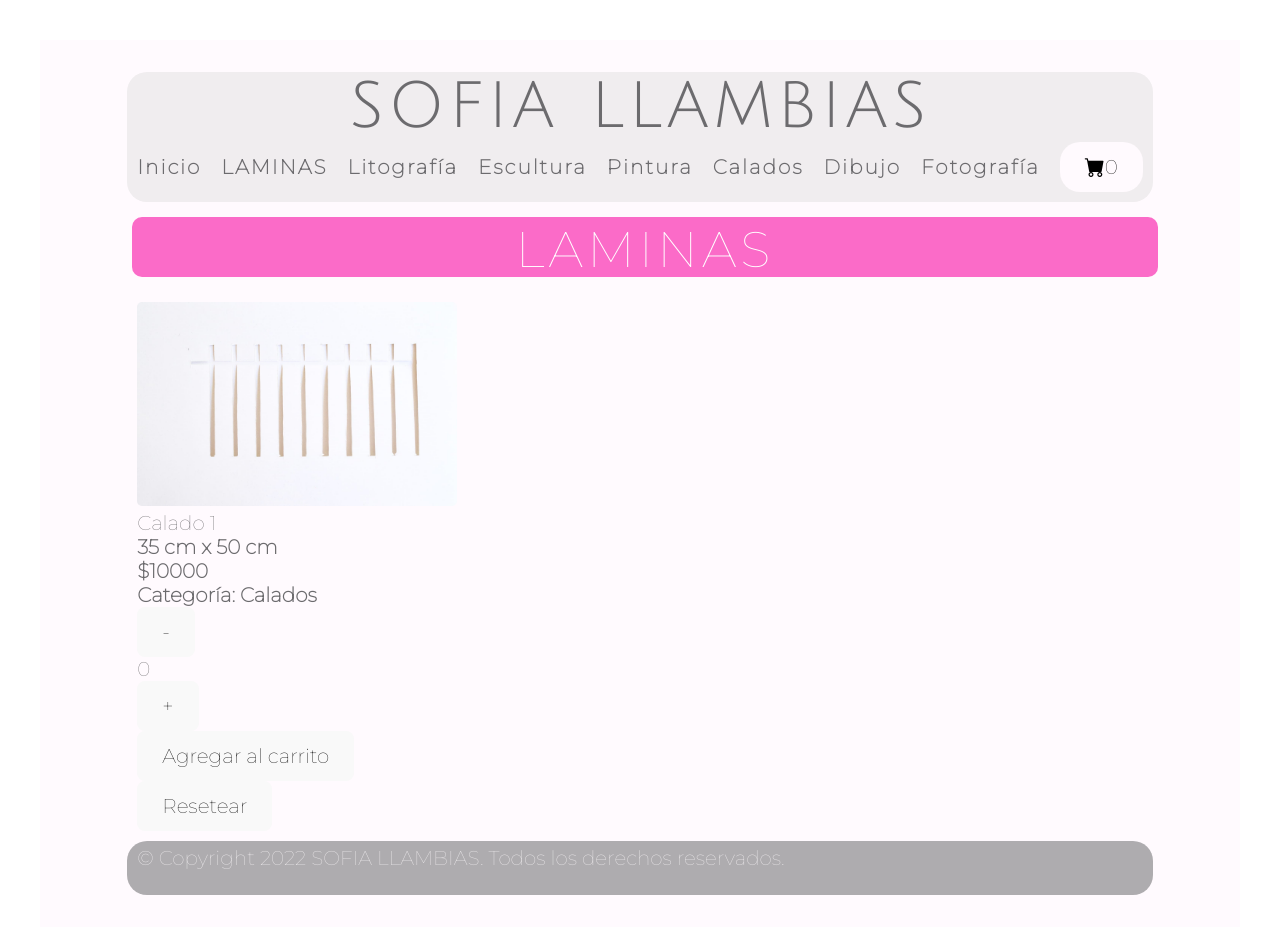
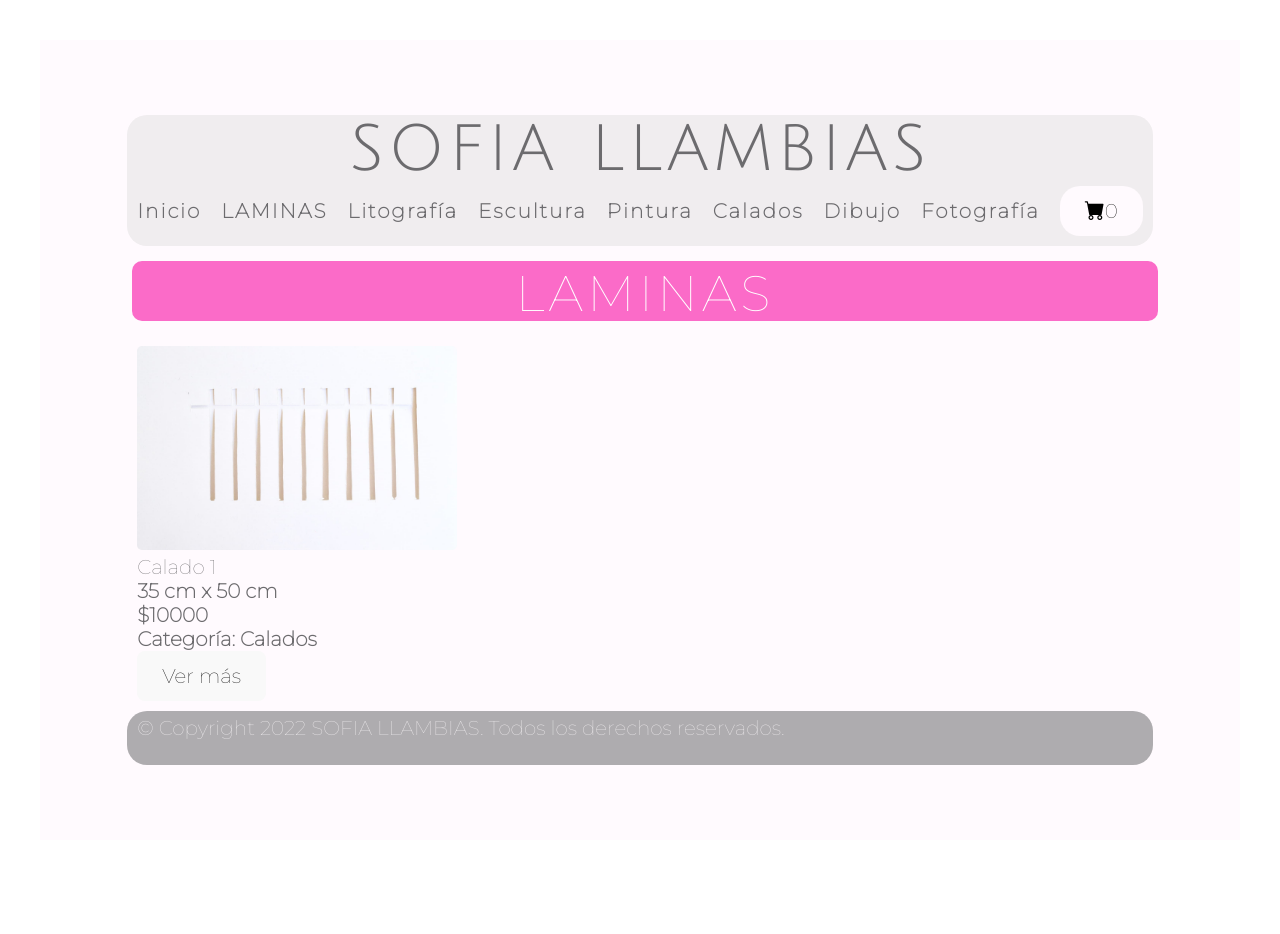
Before and after one commit to sofia-ll/EntregaProyectoFinalLlambias, a React (Vite) app: page /laminas/calados in a window 1280 px wide. Shown: the top 934 px of the page. After the commit the page ends 860 px from the top, so only its background shows below. Built offline with nearby package versions, Linux system fonts and the light colour scheme.

Commit message:
commit diez

```diff
--- a/src/App.jsx
+++ b/src/App.jsx
@@ -5,6 +5,8 @@ import ItemDetailContainer from "./components/ItemDetailContainer"
 import Footer from "./components/Footer"
 import { BrowserRouter, Route, Routes } from "react-router-dom";
 import Litografia from "./components/Litografia"
+import ItemDetail from "./components/ItemDetail"
+import CartWidget from "./components/CartWidget"
 
 
 function App() {
@@ -20,7 +22,9 @@ function App() {
           <Route path="/laminas" element={<ItemListContainer />} />
           <Route path="/laminas/:category" element={<ItemListContainer />} />
           <Route path="/litografia" element={<Litografia />} />
-
+          <Route path="/carrito" element={<CartWidget />} />
+          <Route path="/detalle/:id" element={<ItemDetailContainer />} />
+          <Route path="*" element={<p>Error 404. Vuelva a intentar, por favor.</p>} />
         </Routes>
         <Footer />
       </BrowserRouter >
--- a/src/components/Item.jsx
+++ b/src/components/Item.jsx
@@ -1,9 +1,14 @@
 import React from 'react'
 import { Link } from 'react-router-dom'
-import ItemCount from './ItemCount'
+import { useNavigate } from 'react-router-dom'
 
 
 const Item = ({ lamina }) => {
+
+    const navigate = useNavigate()
+    const handleRedirect = () => {
+        navigate("/detalle/1")
+    }
 
     return (
         <Link className="ver-mas" to={`/item/${lamina.id}`}>
@@ -23,9 +28,10 @@ const Item = ({ lamina }) => {
                         <p className="card-text fs-6 justify precio"><span className="bold">Categoría: {lamina.category}</span> </p>
                     </div>
 
-                    <div className="card-text fs-6 justify button card-body text-center" id={lamina.id}>
-                        <ItemCount />
+                    <div>
+                        <button onClick={handleRedirect} className="btn">Ver más</button>
                     </div>
+
                 </div>
             </main>
         </Link>
```
Also changed, not shown: tailwind.config.js (added, +11 -0 lines).
